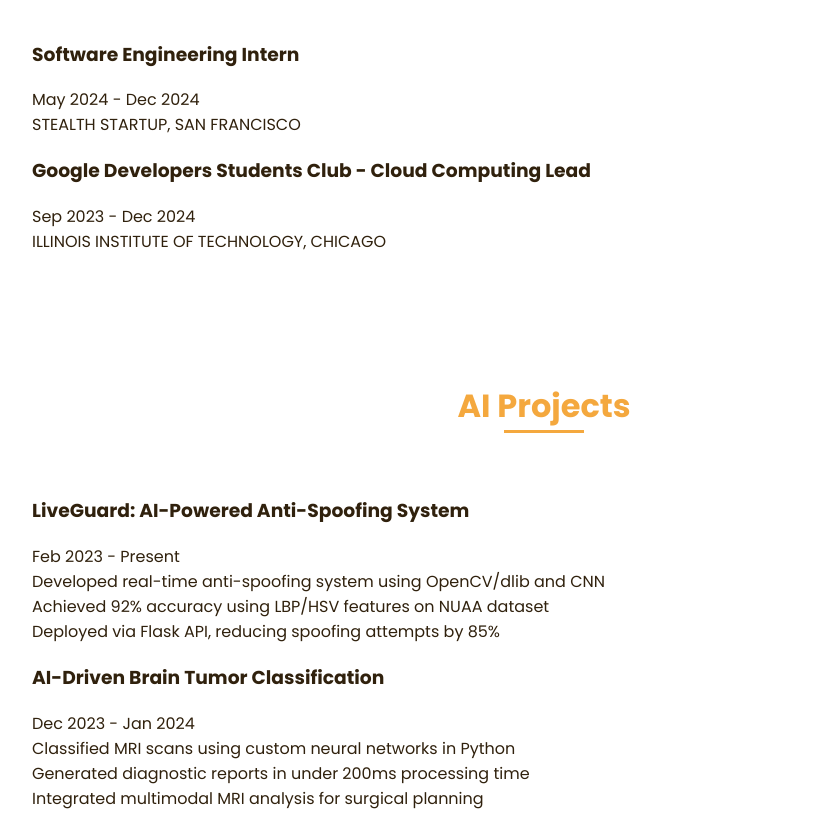
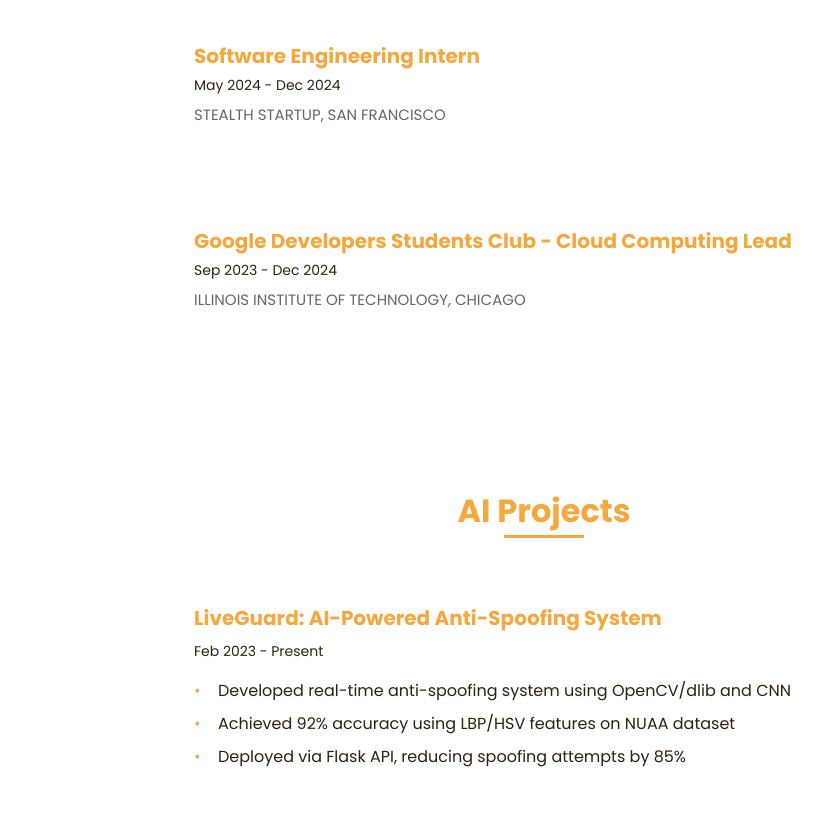
Before and after one commit to roshan2429/My_Portfolio, a plain HTML site: page index.html in a window 1280 px wide. Shown: the part 2000-2814 px from the top of the page, without its empty margins (96-918 px from the left). Drawn offline with nearby package versions, Linux system fonts and the light colour scheme.

Commit message:
add style for projects and experience

```diff
--- a/assets/css/styles.css
+++ b/assets/css/styles.css
@@ -485,3 +485,73 @@ img {
     width: 450px;
   }
 }
+
+/*===== EXPERIENCE =====*/
+.experience__container {
+  row-gap: 2rem;
+}
+
+.experience__entry {
+  margin-bottom: 3rem;
+}
+
+.experience__title {
+  font-size: 1.25rem;
+  color: var(--first-color);
+  margin-bottom: 0.25rem;
+}
+
+.experience__date {
+  font-size: 0.875rem;
+  color: var(--second-color);
+  display: block;
+  margin-bottom: 0.5rem;
+}
+
+.experience__company {
+  font-size: 0.937rem;
+  color: #666;
+}
+
+/*===== PROJECTS =====*/
+.projects__container {
+  row-gap: 2rem;
+}
+
+.project__item {
+  margin-bottom: 3rem;
+}
+
+.project__title {
+  font-size: 1.25rem;
+  color: var(--first-color);
+  margin-bottom: 0.5rem;
+}
+
+.project__date {
+  font-size: 0.875rem;
+  color: var(--second-color);
+  display: block;
+  margin-bottom: 1rem;
+}
+
+.project__description li {
+  position: relative;
+  margin-bottom: 0.5rem;
+  padding-left: 1.5rem;
+}
+
+.project__description li::before {
+  content: "•";
+  position: absolute;
+  left: 0;
+  color: var(--first-color);
+}
+
+@media screen and (min-width: 768px) {
+  .experience__container,
+  .projects__container {
+      max-width: 700px;
+      margin: 0 auto;
+  }
+}
```
